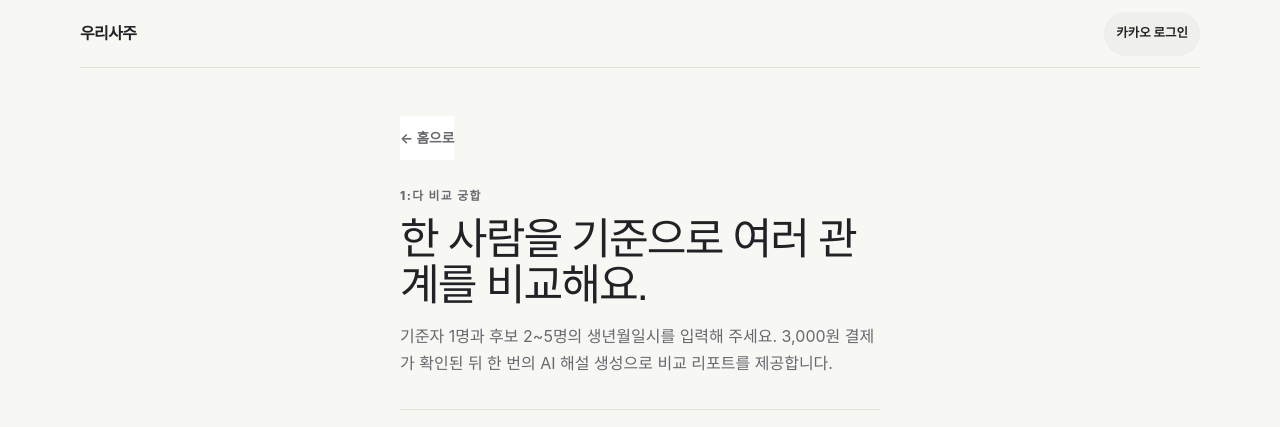
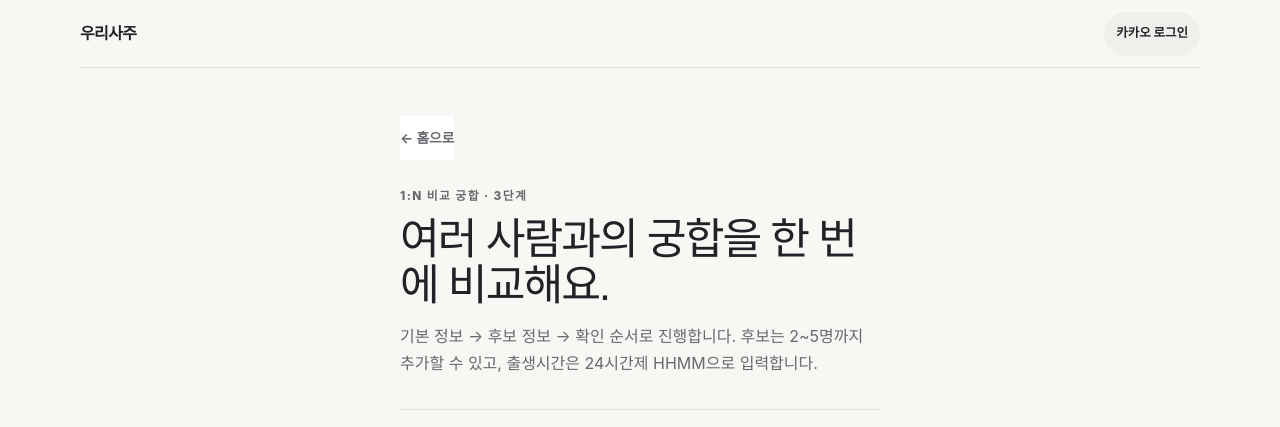
Before and after one commit to beforebelly216-star/woorigunghap, a Next.js app: page /one-to-many in a window 1280 px wide. Shown: the top 427 px of the page. Built offline with nearby package versions, Linux system fonts and the light colour scheme; no server answers.

Commit message:
feat: apply v3 one-to-many input shell

```diff
--- a/src/app/one-to-many/page.tsx
+++ b/src/app/one-to-many/page.tsx
@@ -1,6 +1,7 @@
 import Link from "next/link";
 import { OneToManyForm } from "@/components/one-to-many-form";
 import "./one-to-many-foundation.css";
+import "./one-to-many-input-v3.css";
 
 export default function OneToManyPage() {
   return (
@@ -8,10 +9,10 @@ export default function OneToManyPage() {
       <div className="one-to-many-shell">
         <Link href="/" className="back-link compact">← 홈으로</Link>
         <header className="input-header">
-          <p className="eyebrow">1:다 비교 궁합</p>
-          <h1>한 사람을 기준으로 여러 관계를 비교해요.</h1>
+          <p className="eyebrow">1:N 비교 궁합 · 3단계</p>
+          <h1>여러 사람과의 궁합을 한 번에 비교해요.</h1>
           <p>
-            기준자 1명과 후보 2~5명의 생년월일시를 입력해 주세요. 3,000원 결제가 확인된 뒤 한 번의 AI 해설 생성으로 비교 리포트를 제공합니다.
+            기본 정보 → 후보 정보 → 확인 순서로 진행합니다. 후보는 2~5명까지 추가할 수 있고, 출생시간은 24시간제 HHMM으로 입력합니다.
           </p>
         </header>
         <OneToManyForm />
```
